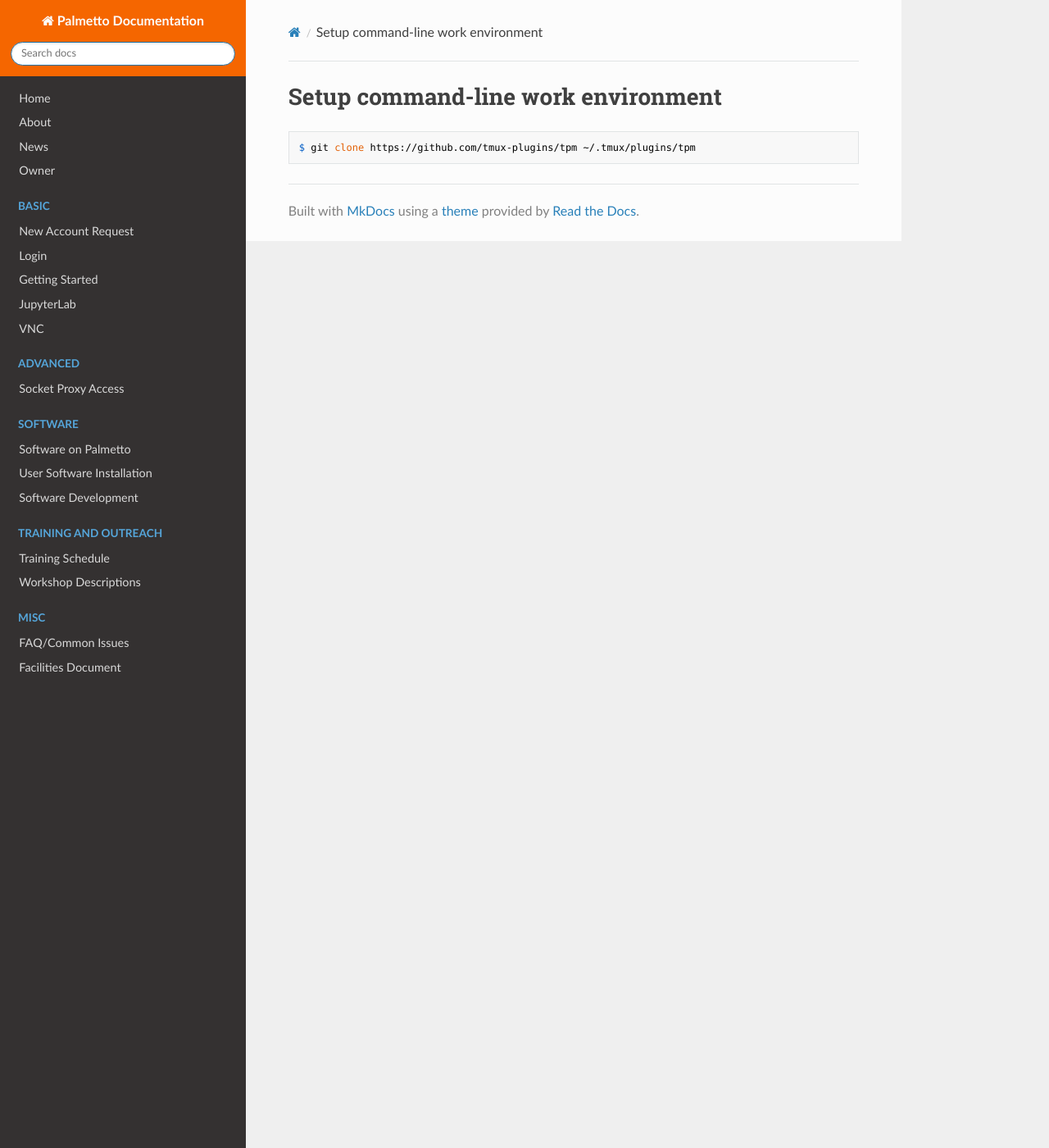
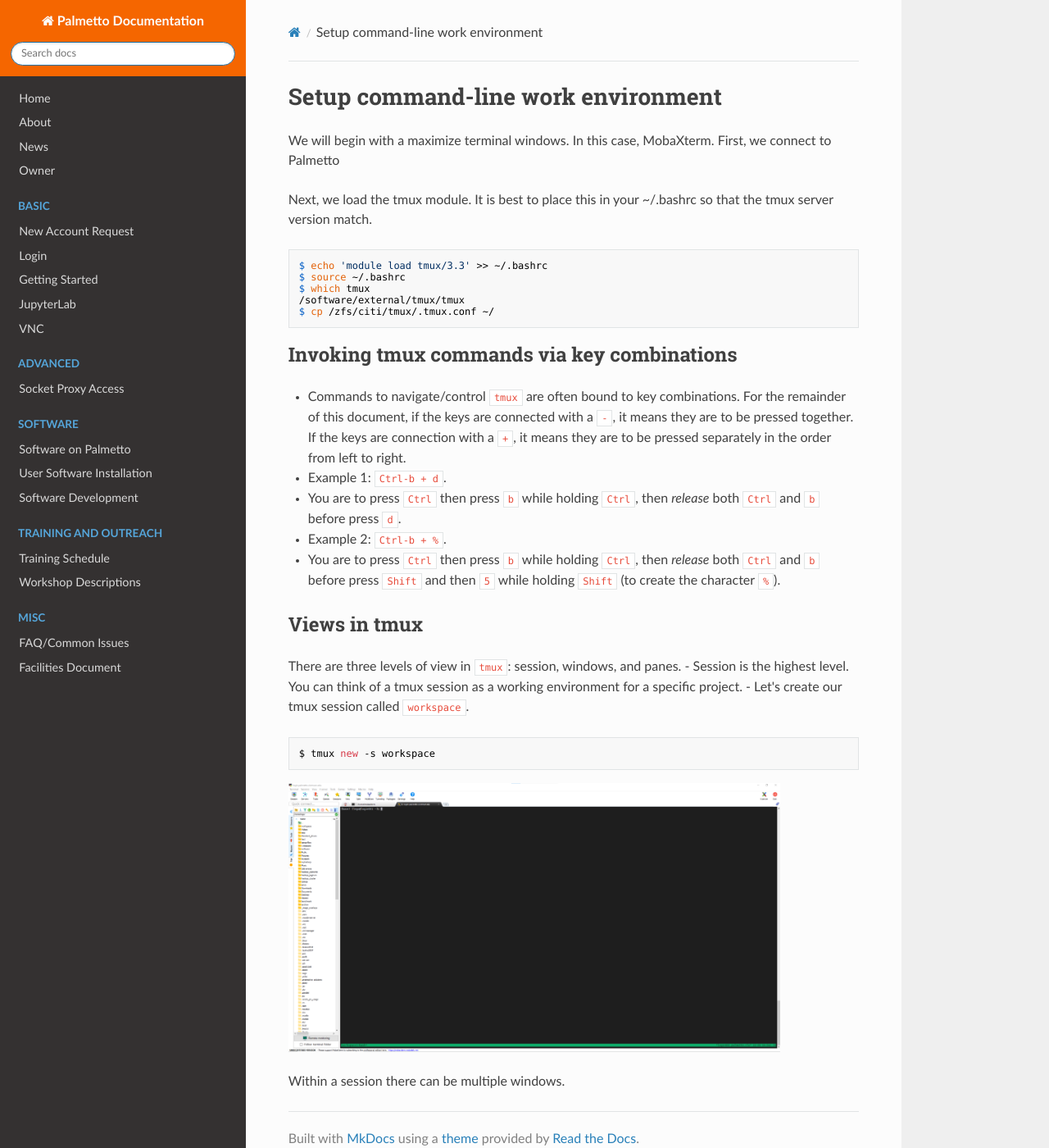
Before and after one commit to clemsonciti/palmetto-documentation, an MkDocs documentation site: the page built from docs/advanced/cli.md, in a window 1280 px wide and 1400 px high. Shown: the whole window at 82% size. Built offline with MkDocs 1.6.1, drawn with Linux system fonts in a browser that asks for light colours; nearby versions of some CDN libraries.

Commit message:
cli being modified

```diff
--- a/docs/advanced/cli.md
+++ b/docs/advanced/cli.md
@@ -1,5 +1,40 @@
 # Setup command-line work environment
 
+We will begin with a maximize terminal windows. In this case, MobaXterm.
+First, we connect to Palmetto
+
+Next, we load the tmux module. It is best to place this in your ~/.bashrc so that the tmux server version match.
+
 ~~~
-$ git clone https://github.com/tmux-plugins/tpm ~/.tmux/plugins/tpm
+$ echo 'module load tmux/3.3' >> ~/.bashrc
+$ source ~/.bashrc
+$ which tmux
+/software/external/tmux/tmux
+$ cp /zfs/citi/tmux/.tmux.conf ~/
 ~~~
+
+## Invoking tmux commands via key combinations
+
+- Commands to navigate/control `tmux` are often bound to key combinations. For the remainder of this document, if
+the keys are connected with a `-`, it means they are to be pressed together. If the keys are connection with a `+`,
+it means they are to be pressed separately in the order from left to right.
+- Example 1: `Ctrl-b + d`.
+  - You are to press `Ctrl` then press `b` while holding `Ctrl`, then *release* both `Ctrl` and `b` before press `d`.
+- Example 2: `Ctrl-b + %`.
+- You are to press `Ctrl` then press `b` while holding `Ctrl`, then *release* both `Ctrl` and `b` before press `Shift`
+and then `5` while holding `Shift` (to create the character `%`).
+
+## Views in tmux
+
+There are three levels of view in `tmux`: session, windows, and panes.
+- Session is the highest level. You can think of a tmux session as a
+working environment for a specific project.
+- Let's create our tmux session called `workspace`.
+
+~~~
+$ tmux new -s workspace
+~~~
+
+<img src="../../images/advanced/cli/tmux_01.png" style="width:600px">
+
+Within a session there can be multiple windows.
```
Also changed, not shown: docs/images/advanced/cli/tmux_01.png (added).
